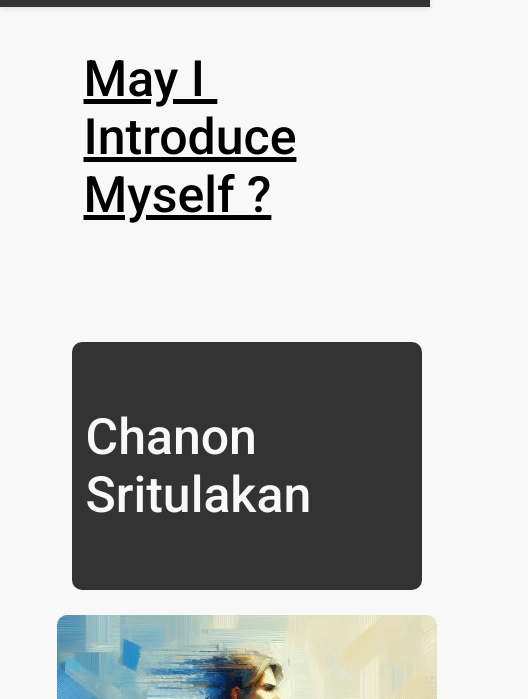
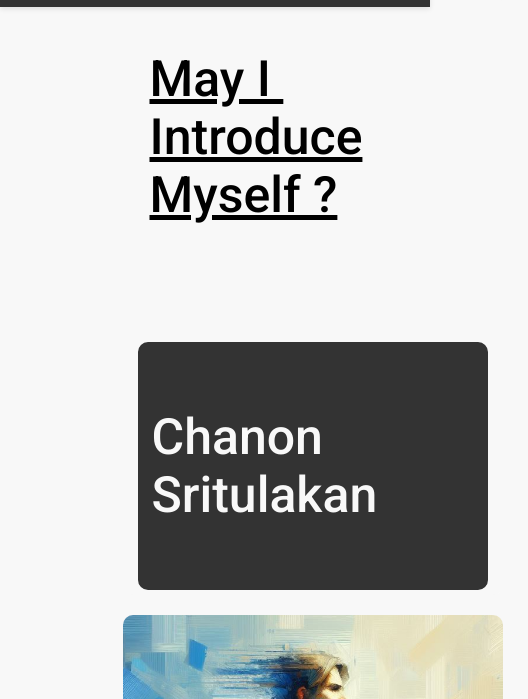
Before and after one commit to Chanon-Srit/CS369_grid, a plain HTML site: page index.html in a window 390 px wide. Shown: the part 145-844 px from the top of the page, 528 px wide, since content can reach past the window. Drawn offline with Linux system fonts and the light colour scheme.

Commit message:
Update padding-left media screen in contents.css

```diff
--- a/styles/contents.css
+++ b/styles/contents.css
@@ -101,7 +101,7 @@
       width: 90%; /* Make each container take up full width */
       /* margin-left: 66px; */
       align-items: center;
-      /* padding-left: 76px; */
+      padding-left: 76px;
     }
 
 
```
